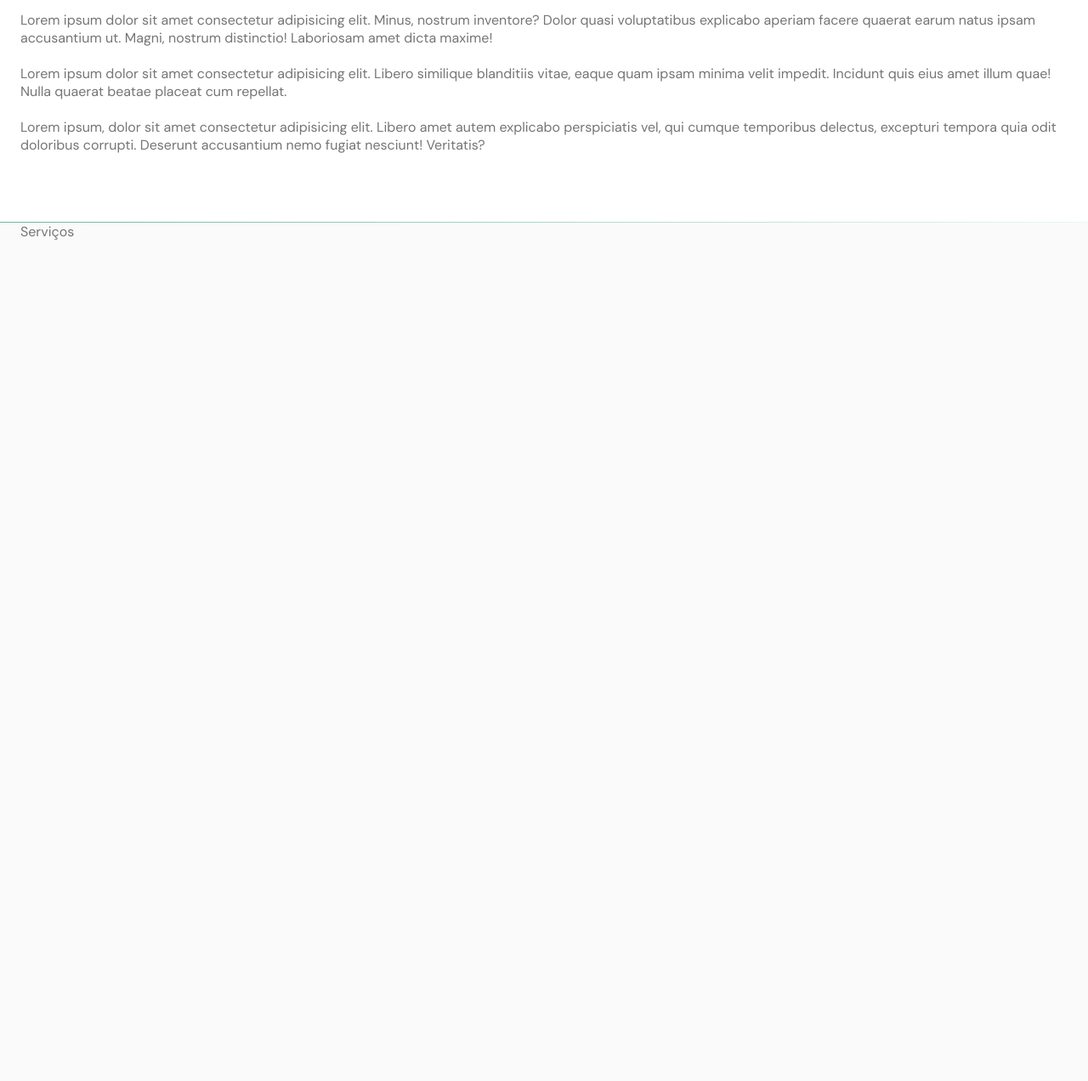
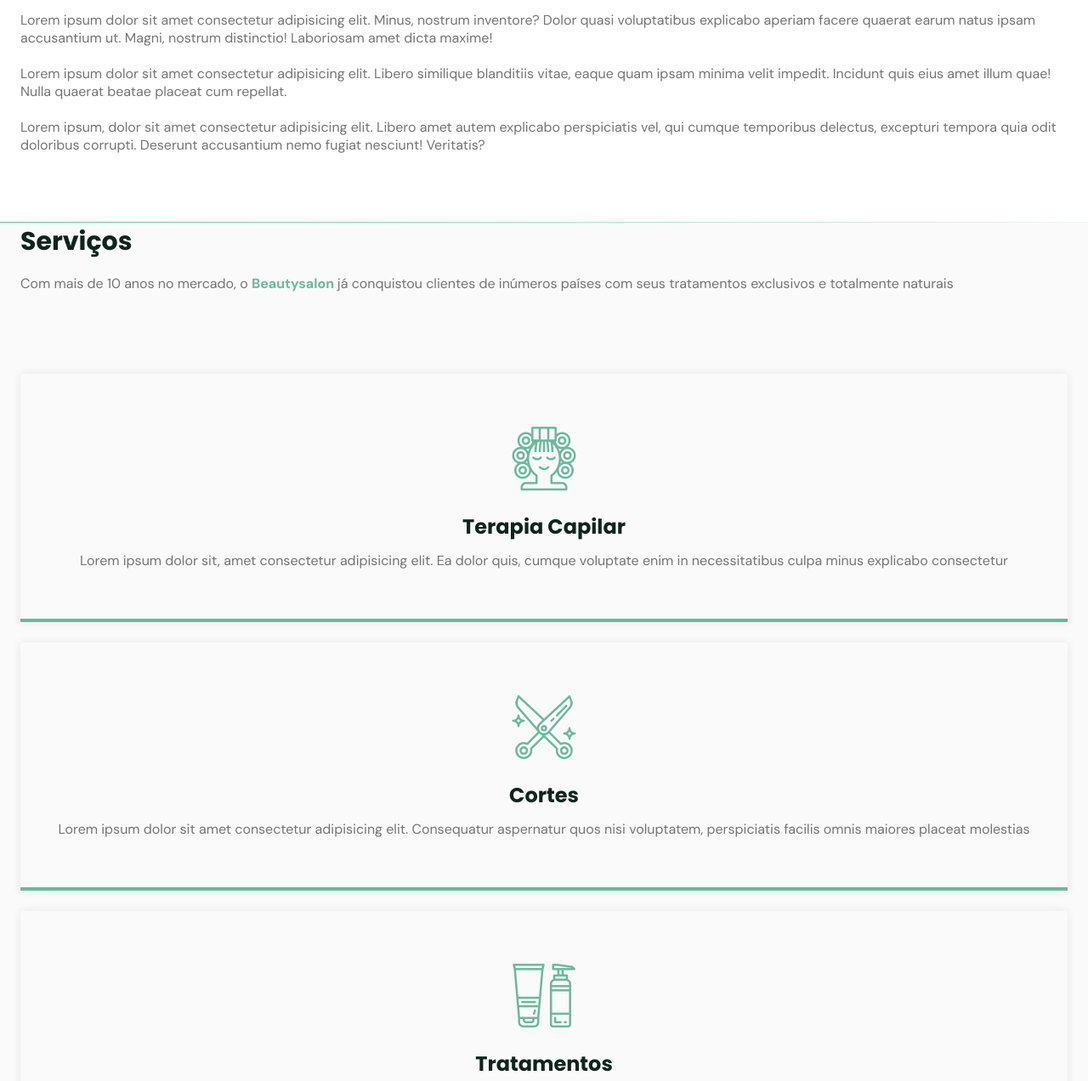
Before and after one commit to WendellRodriguesAmaral/NLW-Mission-Origin, a plain HTML site: page index.html in a window 1280 px wide. Shown: the part 2557-3829 px from the top of the page at 85% size. Before the commit the page ends 2840 px from the top, so only its background shows below. Drawn offline with Linux system fonts and the light colour scheme; files whose address does not match are found by name.

Commit message:
finish nlw class 2

```diff
--- a/index.html
+++ b/index.html
@@ -101,7 +101,32 @@
 
 
       <secton class="section" id="services">
-        <div class="container grid">Serviços</div>
+        <div class="container grid">
+          <header>
+            <h2 class="title">Serviços</h2>
+            <p>Com mais de 10 anos no mercado, o <strong> Beautysalon </strong>  já conquistou clientes de inúmeros países com seus tratamentos exclusivos e totalmente naturais</p>
+          </header>
+
+          <div class="cards grid">
+            <div class="card">
+              <i class="icon-woman-hair"></i>
+              <h3 class="title">Terapia Capilar</h3>
+              <p>Lorem ipsum dolor sit, amet consectetur adipisicing elit. Ea dolor quis, cumque voluptate enim in necessitatibus culpa minus explicabo consectetur </p>
+            </div>
+            <div class="card">
+              <i class="icon-trim"></i>
+              <h3 class="title">Cortes</h3>
+              <p>Lorem ipsum dolor sit amet consectetur adipisicing elit. Consequatur aspernatur quos nisi voluptatem, perspiciatis facilis omnis maiores placeat molestias </p>
+            </div>
+            <div class="card">
+              <i class="icon-cosmetic"></i>
+              <h3 class="title">Tratamentos</h3>
+              <p>Lorem ipsum dolor sit amet consectetur, adipisicing elit. Officiis laudantium accusantium dolores? Temporibus voluptatum, quia iste est saepe officia</p>
+            </div>
+          </div>
+
+
+        </div>
       </secton>
     </main>
 
--- a/main.js
+++ b/main.js
@@ -17,3 +17,20 @@ for(const element of toggle){
          nav.classList.remove("show")
      })
  }
+
+
+
+ /* mudar o menu da pagina quando der scroll */
+
+ const header = document.querySelector("#header")
+ const navHeight = header.offsetHeight
+
+
+  window.addEventListener('scroll', ()=>{
+    if(window.scrollY >= navHeight){ //se scroll maior ou igual a altura da barra de menu
+        header.classList.add("scroll")
+    }else{
+        header.classList.remove("scroll")
+    }
+
+  })
--- a/style.css
+++ b/style.css
@@ -32,6 +32,8 @@ ul {
   --text-color: hsl(0 0% 46%);
   --text-color-light: hsl(0 0% 98%);
   --body-color: hsl(0 0% 98%);
+  scroll-behavior: smooth;
+
 }
 
 /* BASE */
@@ -100,6 +102,13 @@ body {
 .section .title {
   margin-bottom: 1rem;
 }
+.section header{
+  margin-bottom: 4rem;
+}
+
+.section header strong{
+  color: var(--base-color);
+}
 
 #header {
   border-bottom: 1px solid #e4e4e4;
@@ -111,6 +120,10 @@ body {
   position: fixed;
   z-index: 100;
   background-color: var(--body-color);
+}
+
+#header.scroll{
+  box-shadow: 0px 0px 12px rgba(0,0,0,0.1);
 }
 
 main {
@@ -167,7 +180,14 @@ nav ul li a:hover::after {
 nav .menu {
   opacity: 0;
   visibility: hidden;
+  top:-20rem;
+  transition:.2s;
 }
+
+nav .menu ul{
+  display: none;
+}
+
 
 /*   MOSTRAR MENU */
 nav.show .menu {
@@ -179,10 +199,13 @@ nav.show .menu {
   position: fixed;
   top: 0;
   left: 0;
-}
-nav.show .menu {
   display: grid;
   place-content: center;
+}
+
+
+nav.show .menu ul{
+  display: grid;
 }
 
 nav.show ul.grid {
@@ -199,13 +222,16 @@ nav.show ul.grid {
 nav .icon-close {
   visibility: hidden;
   opacity: 0;
+  top:-1.5rem;
   position: absolute;
   right: 1.5rem;
+  transition: .2s;
 }
 
 nav.show div.icon-close {
   visibility: visible;
   opacity: 1;
+  top:1.5rem;
 }
 
 /* HOME  */
@@ -295,3 +321,29 @@ nav.show div.icon-close {
   margin-left: 1.5rem; /*24px*/
   margin-right: 1.5rem;
 }
+
+/* ### SERVIÇES   ##### */
+
+.cards.grid{
+  gap:1.5rem;
+
+}
+.card{
+  padding: 3.625rem 2rem;
+  box-shadow: 0px 0px 12px rgba(0, 0, 0, 0.08);
+  border-bottom: 0.25rem solid var(--base-color);
+  border-radius: .25rem .25rem 0 0 ;
+  text-align: center;
+}
+
+.card i{
+  display: block;
+  margin-bottom: 1.5rem;
+  font-size:5rem;
+  color:var(--base-color);
+}
+
+.card .title{
+  font-size: 1.5rem;
+  margin-bottom:.75rem
+}
```
